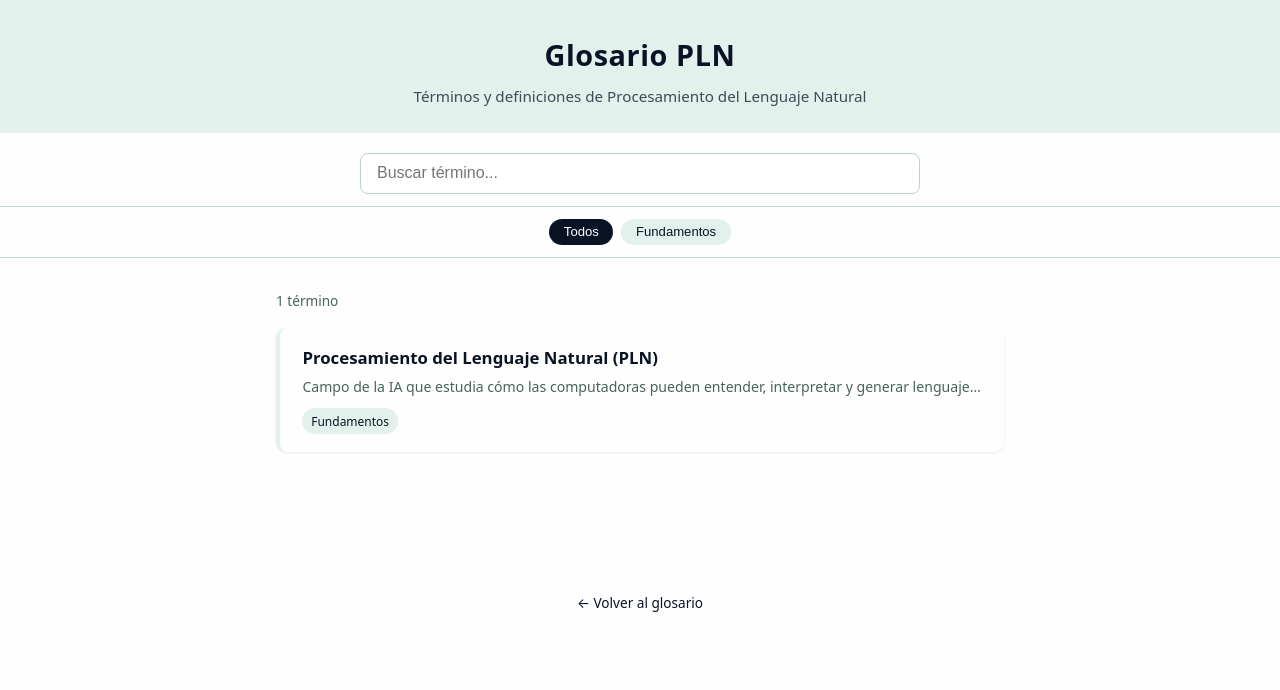
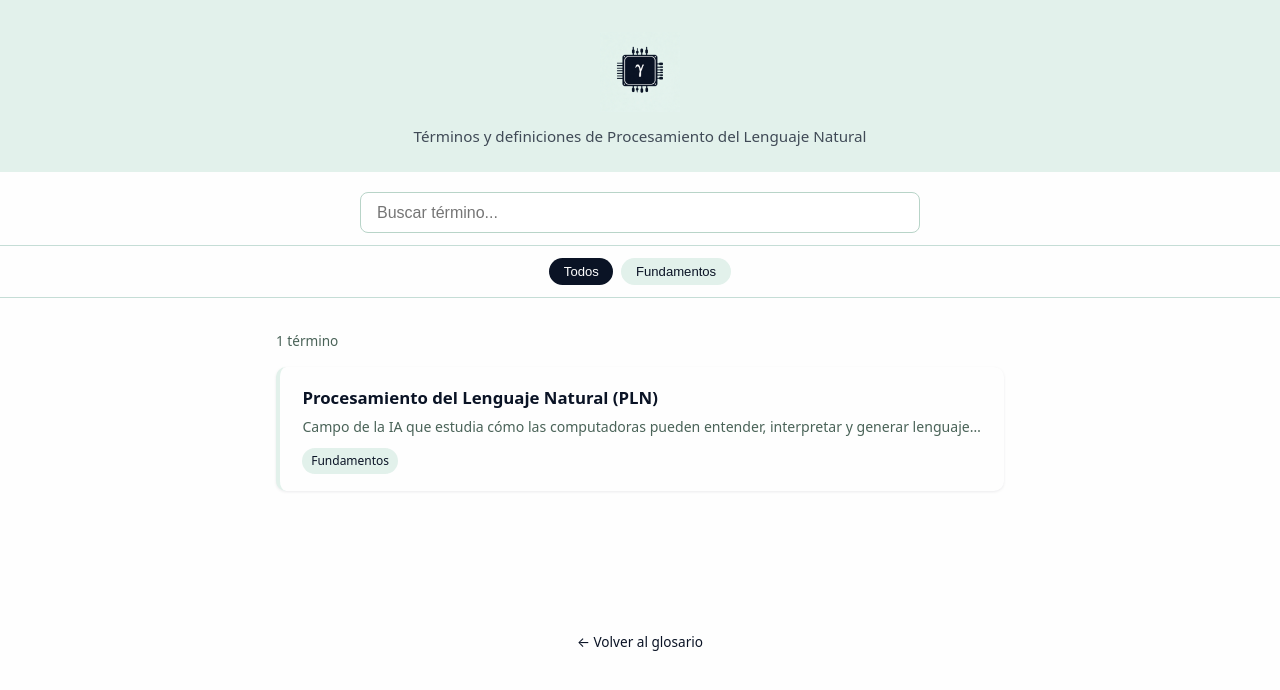
Before and after one commit to Circuigramas/glosario_pln, a Jekyll site: the page built from index.md, in a window 1280 px wide. Shown: the top 690 px of the page. Built offline with Jekyll 4.4.1, drawn with Linux system fonts in a browser that asks for light colours.

Commit message:
Add Circuigramas logo to site header

```diff
--- a/_layouts/default.html
+++ b/_layouts/default.html
@@ -17,7 +17,9 @@
 <body>
 
 <header>
-  <a href="{{ '/' | relative_url }}" class="site-title">{{ site.title }}</a>
+  <a href="{{ '/' | relative_url }}" class="site-title">
+    <img src="{{ '/assets/img/Logo_circuigramas.png' | relative_url }}" alt="{{ site.title }}" class="site-logo" />
+  </a>
   <p>{{ site.description }}</p>
 </header>
 
--- a/assets/css/main.css
+++ b/assets/css/main.css
@@ -20,6 +20,12 @@ header .site-title {
   font-size: 1.8rem;
   font-weight: 700;
   letter-spacing: 0.02em;
+}
+.site-logo {
+  height: 80px;
+  width: auto;
+  display: block;
+  margin: 0 auto 0.75rem;
 }
 header p {
   margin-top: 0.4rem;
```
Also changed, not shown: assets/img/Logo_circuigramas.png (added).
